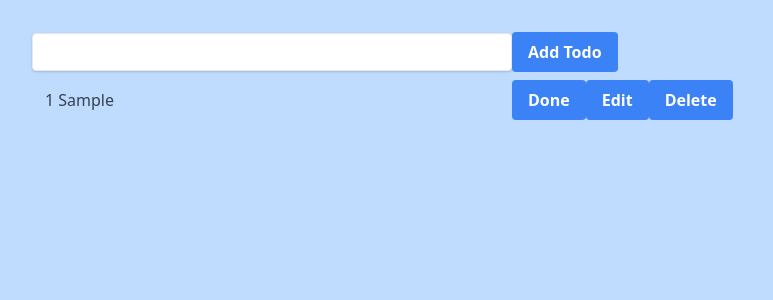
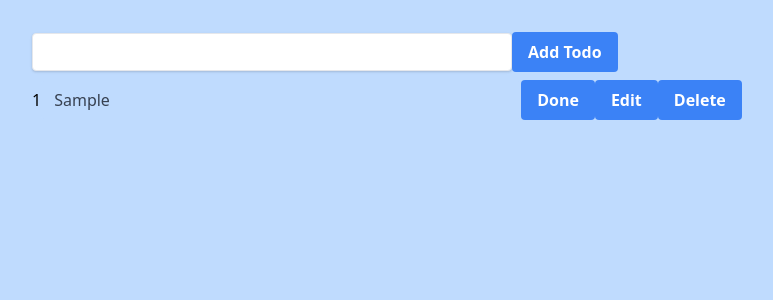
Before and after one commit to Tigran-Khanaghyan/ReactJs, a React (Create React App) app in the folder to-do/: page / in a window 1280 px wide. Both pictures are taken after typing "Sample" into the empty fields and a click on the button "Add Todo". Shown: the top 300 px of the page, without its empty margins (8-781 px from the left). Built offline with nearby package versions, Linux system fonts and the light colour scheme.

Commit message:
feat: add edit function for todos

```diff
--- a/to-do/src/Components/Input/Input.jsx
+++ /dev/null
@@ -1,48 +0,0 @@
-import PropTypes from "prop-types";
-
-let ClassNames = require("classnames");
-
-let InputClassNames = ClassNames([
-  "shadow",
-  "border rounded",
-  "w-2/5",
-  "py-2",
-  "px-3",
-  "text-gray-700",
-  "leading-tight",
-  "focus:outline-none",
-  "focus:shadow-outline",
-]);
-let todoClassNames = ClassNames([
-  "border rounded",
-  "w-2/5",
-  "py-2",
-  "px-3",
-  "text-gray-700",
-  "leading-tight",
-  "focus:outline-none",
-  "bg-blue-200",
-  "border-transparent"
-]);
-export default function Input(props) {
-  return (
-    <input
-      type="text"
-      environment={props.environment}
-      value={props.value}
-      className={
-        props.environment === "input" ? InputClassNames : todoClassNames
-      }
-      onChange={props.handleChange}
-      name={props.name}
-    />
-  );
-}
-
-Input.propTypes = {
-  handleChange: PropTypes.func,
-  name: PropTypes.string,
-  value: PropTypes.string,
-  class: PropTypes.string,
-  environment: PropTypes.string,
-};
--- /dev/null
+++ b/to-do/src/Components/Input/ToDoInput.jsx
@@ -0,0 +1,60 @@
+import PropTypes from "prop-types";
+import React from "react";
+
+let ClassNames = require("classnames");
+
+let InputClassNames = ClassNames([
+  "shadow",
+  "border rounded",
+  "w-2/5",
+  "py-2",
+  "px-3",
+  "text-gray-700",
+  "leading-tight",
+  "focus:outline-none",
+  "focus:shadow-outline",
+]);
+let todoClassNames = ClassNames([
+  "border rounded",
+  "w-2/5",
+  "py-2",
+  "px-3",
+  "text-gray-700",
+  "leading-tight",
+  "focus:outline-none",
+  "bg-blue-200",
+  "border-transparent",
+]);
+export default class ToDoInput extends React.Component {
+  constructor(props) {
+    super(props);
+    this.handleChange = this.handleChange.bind(this);
+  }
+
+  handleChange(event) {
+    this.props.onChange(event.target.value);
+  }
+
+  render() {
+    return (
+      <input
+        type="text"
+        environment={this.props.environment}
+        value={this.props.value}
+        className={
+          this.props.environment === "input" ? InputClassNames : todoClassNames
+        }
+        onChange={this.handleChange}
+        name={this.props.name}
+      />
+    );
+  }
+}
+
+ToDoInput.propTypes = {
+  handleChange: PropTypes.func,
+  name: PropTypes.string,
+  value: PropTypes.string,
+  class: PropTypes.string,
+  environment: PropTypes.string,
+};
--- a/to-do/src/Components/List/List.jsx
+++ b/to-do/src/Components/List/List.jsx
@@ -1,23 +1,45 @@
-import Input from "../Input/Input";
+import ToDoInput from "../Input/ToDoInput";
 import Button from "../Button/Button";
+import React from "react";
 
 let ClassNames = require("classnames");
 
-let listClassNames = ClassNames(["mt-2"])
+let listClassNames = ClassNames(["mt-2"]);
 
-export default function List(props) {
+export default class List extends React.Component {
+  constructor(props){
+    super(props)
+
+    this.state ={
+      todos: props.todos
+    }
+  }
+
+  handleInputChange = (value) => {
+    this.setState({value: value})
+  }
+
+
+  render() {
+    let editedText = this.state.value
     return (
       <ul className={listClassNames}>
-      {props.todos.map((item , index) => {
+        {this.props.todos.map((item, index) => {
           return (
-          <li>
-            <Input value={index + 1 + " " + item.text} environment="todo" />
-            <Button content="Done" name="edit-todo"/>
-            <Button content="Edit" name="edit-todo"/>
-            <Button content="Delete" name="edit-todo"/>
+            <li key={item.id}>{index + 1}
+              <ToDoInput
+                name={item.name}
+                value={(editedText ? editedText : item.text)}
+                environment="todo"
+                onChange={this.handleInputChange}
+              />
+              <Button content="Done" name="edit-todo" />
+              <Button content="Edit" name="edit-todo" />
+              <Button content="Delete" name="edit-todo" />
             </li>
           );
         })}
       </ul>
     );
   }
+}
--- a/to-do/src/Components/ToDo/ToDo.jsx
+++ b/to-do/src/Components/ToDo/ToDo.jsx
@@ -1,5 +1,5 @@
 import React from "react";
-import Input from "../Input/Input";
+import ToDoInput from "../Input/ToDoInput";
 import Button from "../Button/Button";
 import List from "../List/List";
 
@@ -14,6 +14,7 @@ function generateRandomId() {
 let createNewToDo = (state) => {
   return {
     text: state.toDoInputValue,
+    name: "list-input",
     id: generateRandomId(),
   };
 };
@@ -24,6 +25,7 @@ export default class ToDo extends React.Component {
 
     this.state = {
       toDoInputValue: "",
+      listInputValue: "",
       todos: [],
     };
   }
@@ -31,13 +33,12 @@ export default class ToDo extends React.Component {
   componentDidMount() {
     document.body.className = "bg-blue-200";
   }
-  componentDidUpdate() {
-    console.log(this.state.toDoInputValue);
-  }
+  // componentDidUpdate() {
+  //   console.log(this.state.toDoInputValue);
+  // }
 
-  handleChange = (event) => {
-    let inputValue = event.target.value;
-    this.setState({ toDoInputValue: inputValue });
+  handleChange = (value) => {
+    this.setState({ toDoInputValue: value });
   };
   handleClick = (event) => {
     if (event.target.name === "todo-add-button") {
@@ -54,18 +55,21 @@ export default class ToDo extends React.Component {
     let todos = this.state.todos;
     return (
       <div className={ToDoTailWindStylesList}>
-        <Input
+        <ToDoInput
           name="todo"
           environment="input"
           value={this.state.toDoInputValue}
-          handleChange={this.handleChange}
+          onChange={this.handleChange}
         />
         <Button
           name="todo-add-button"
           handleClick={this.handleClick}
           content="Add Todo"
         />
-        <List todos={todos} />
+        <List
+          todos={todos}
+          name="list-input"
+        />
       </div>
     );
   }
```
Lines whose indentation alone changed are shown as unchanged.
